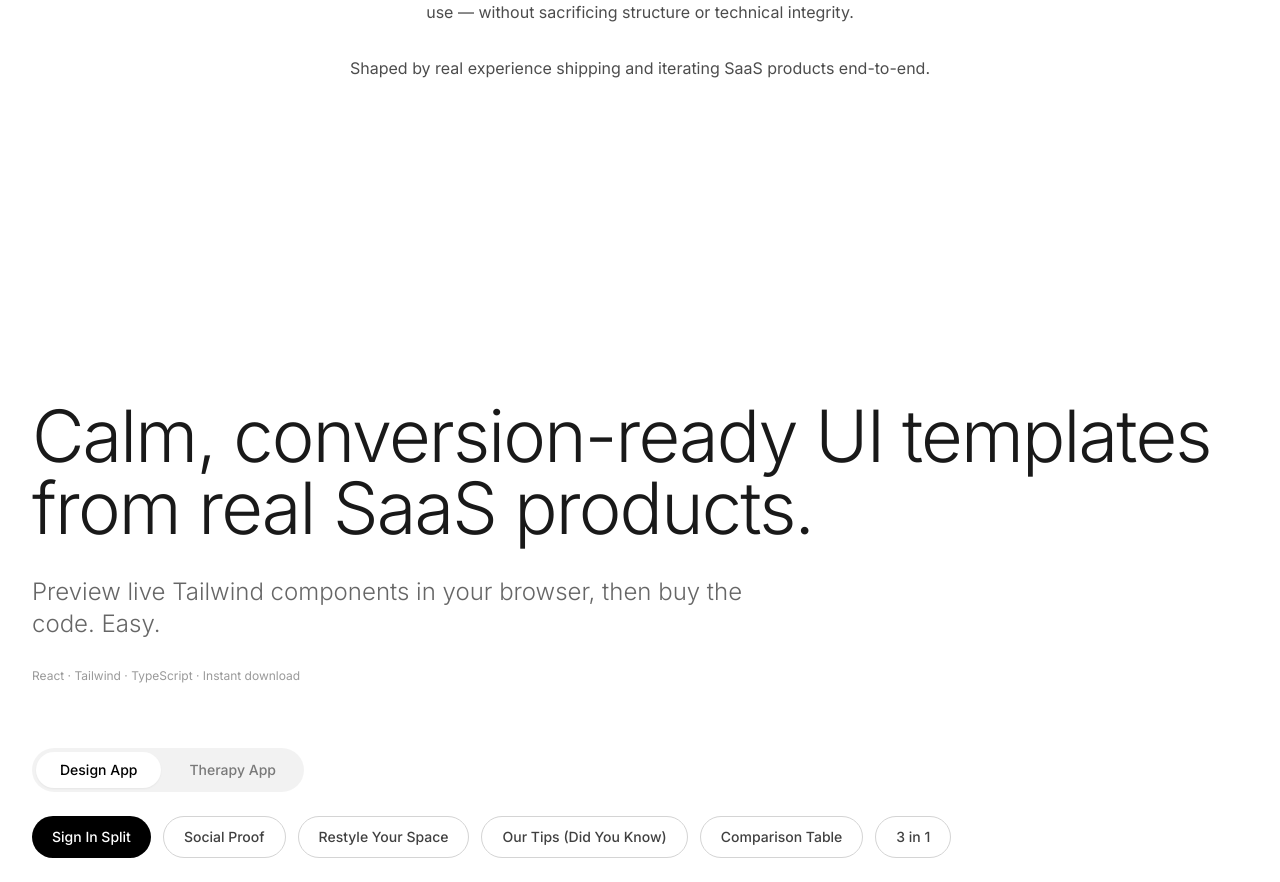
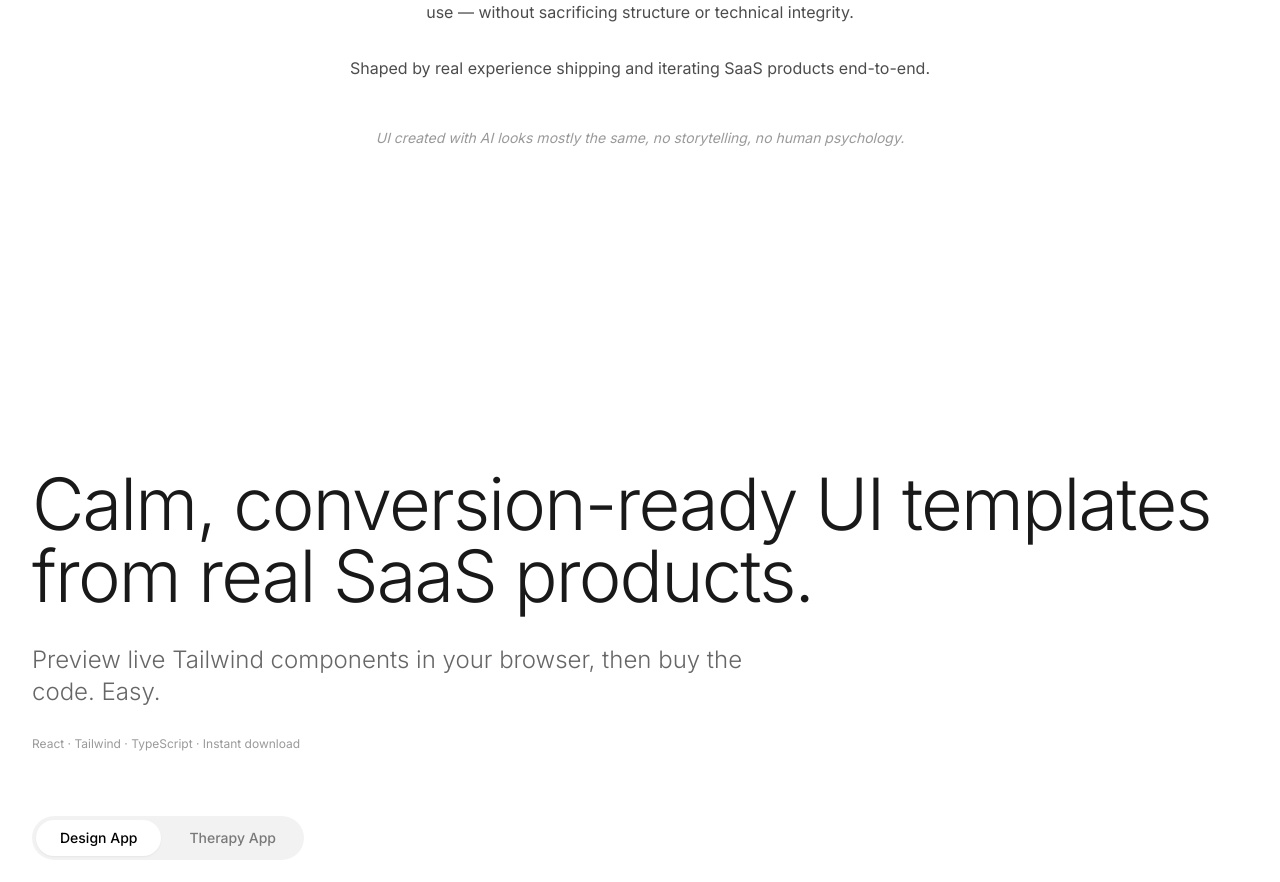
Before and after one commit to mh2023sfdbf/itsmarta-ui-kit, a Next.js app: page / in a window 1280 px wide. Shown: the part 1682-2564 px from the top of the page. Built offline with nearby package versions, Linux system fonts and the light colour scheme; a web font is replaced by a local one.

Commit message:
Add subtle differentiator note about AI-generated UI vs human psychology-driven design

```diff
--- a/components/sections/HeroGlassy.tsx
+++ b/components/sections/HeroGlassy.tsx
@@ -1079,6 +1079,11 @@ export default function PricingCards() {
               Shaped by real experience shipping and iterating SaaS products end-to-end.
             </p>
           </div>
+
+          {/* Differentiator Note */}
+          <p className="text-xs sm:text-sm italic text-black/40 max-w-xl mx-auto mt-10 lg:mt-12">
+            UI created with AI looks mostly the same, no storytelling, no human psychology.
+          </p>
         </div>
       </div>
 
```
